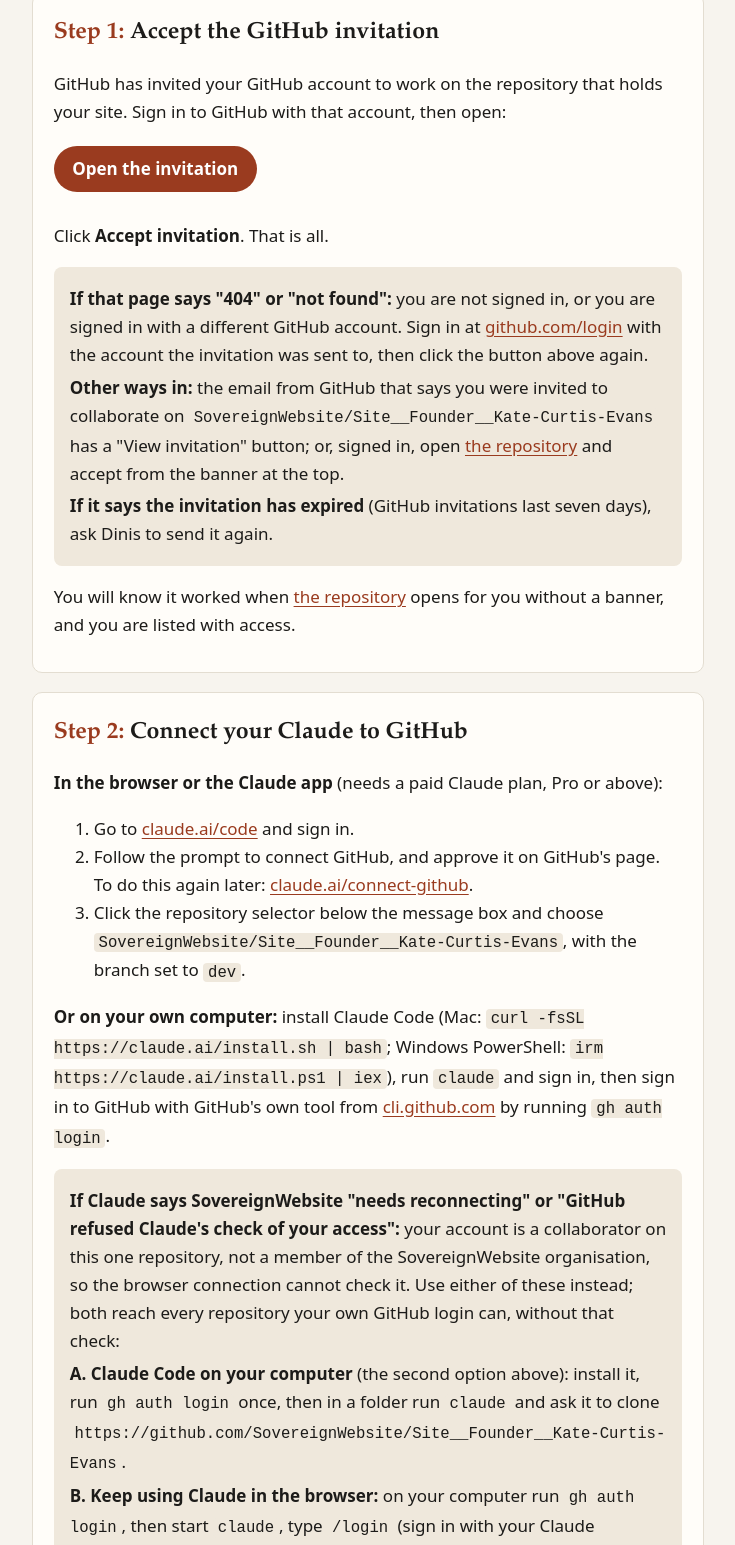
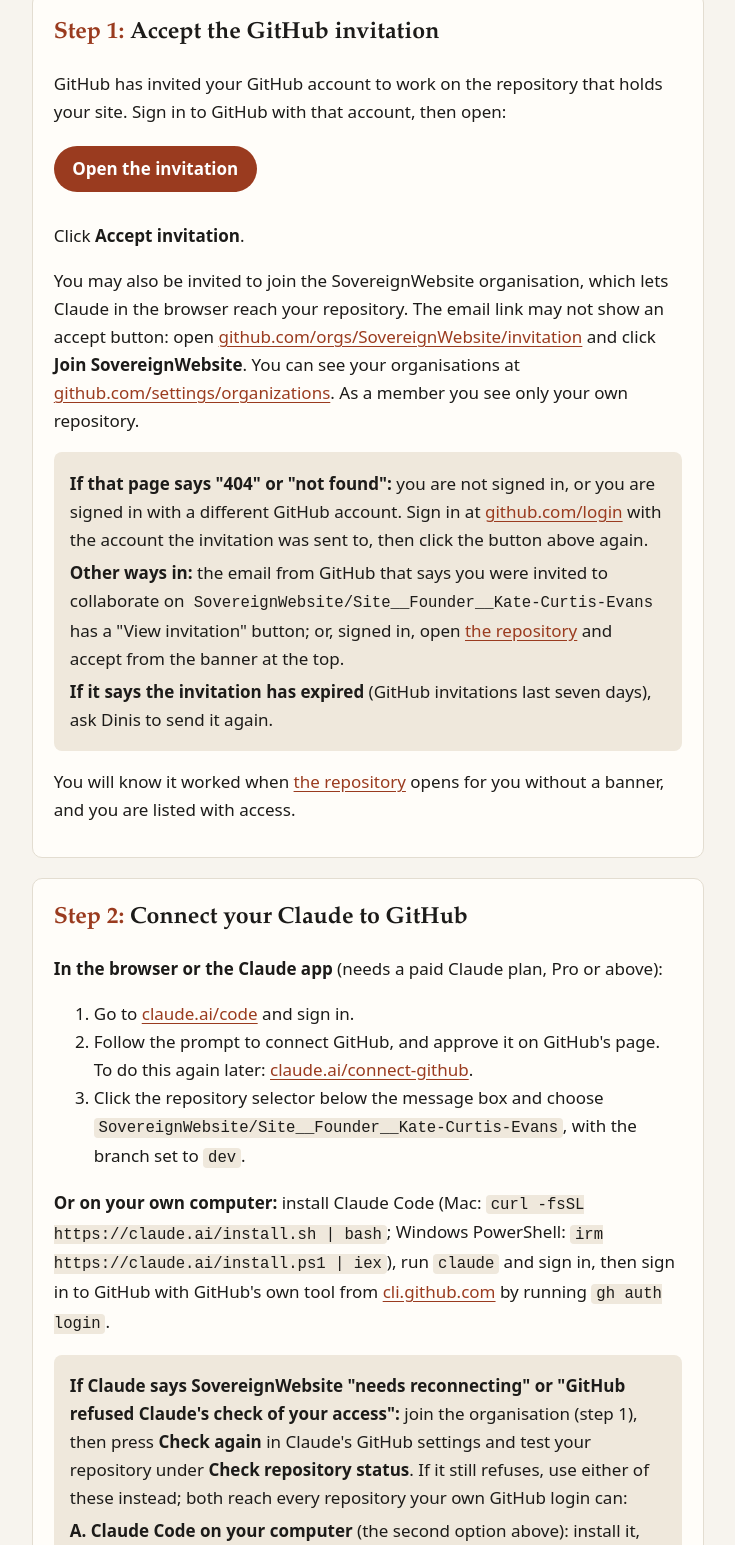
Before and after one commit to SovereignWebsite/Site__Founder__Kate-Curtis-Evans, a plain HTML site: page site/start/index.html in a window 1280 px wide. Shown: the part 307-1852 px from the top of the page, without its empty margins (272-1007 px from the left). Drawn offline with Linux system fonts and the light colour scheme.

Commit message:
Start page: join the organisation via the invitation link, then Check again
What worked for Kate: the email link did not offer an accept button;
github.com/orgs/SovereignWebsite/invitation did. Membership (base
permission No permission) clears Claude's "needs reconnecting".

Agent: kate-curtis-evans.b@SovereignWebsite.dinis
Claude-Session: https://claude.ai/code/session_01Kw9UwEREYzo2rPJ4cv4XVN

```diff
--- a/site/start/index.html
+++ b/site/start/index.html
@@ -63,7 +63,8 @@ li a,td a,footer a,ul a{display:inline-block;min-height:24px;line-height:24px}
 <h2>Accept the GitHub invitation</h2>
 <p>GitHub has invited your GitHub account to work on the repository that holds your site. Sign in to GitHub with that account, then open:</p>
 <a class="btn" href="https://github.com/SovereignWebsite/Site__Founder__Kate-Curtis-Evans/invitations">Open the invitation</a>
-<p>Click <strong>Accept invitation</strong>. That is all.</p>
+<p>Click <strong>Accept invitation</strong>.</p>
+<p>You may also be invited to join the SovereignWebsite organisation, which lets Claude in the browser reach your repository. The email link may not show an accept button: open <a href="https://github.com/orgs/SovereignWebsite/invitation">github.com/orgs/SovereignWebsite/invitation</a> and click <strong>Join SovereignWebsite</strong>. You can see your organisations at <a href="https://github.com/settings/organizations">github.com/settings/organizations</a>. As a member you see only your own repository.</p>
 <div class="help">
 <p><strong>If that page says "404" or "not found":</strong> you are not signed in, or you are signed in with a different GitHub account. Sign in at <a href="https://github.com/login">github.com/login</a> with the account the invitation was sent to, then click the button above again.</p>
 <p><strong>Other ways in:</strong> the email from GitHub that says you were invited to collaborate on <code>SovereignWebsite/Site__Founder__Kate-Curtis-Evans</code> has a "View invitation" button; or, signed in, open <a href="https://github.com/SovereignWebsite/Site__Founder__Kate-Curtis-Evans">the repository</a> and accept from the banner at the top.</p>
@@ -81,7 +82,7 @@ li a,td a,footer a,ul a{display:inline-block;min-height:24px;line-height:24px}
 <li>Click the repository selector below the message box and choose <code>SovereignWebsite/Site__Founder__Kate-Curtis-Evans</code>, with the branch set to <code>dev</code>.</li>
 </ol>
 <p><strong>Or on your own computer:</strong> install Claude Code (Mac: <code>curl -fsSL https://claude.ai/install.sh | bash</code>; Windows PowerShell: <code>irm https://claude.ai/install.ps1 | iex</code>), run <code>claude</code> and sign in, then sign in to GitHub with GitHub's own tool from <a href="https://cli.github.com/">cli.github.com</a> by running <code>gh auth login</code>.</p>
-<div class="help"><p><strong>If Claude says SovereignWebsite "needs reconnecting" or "GitHub refused Claude's check of your access":</strong> your account is a collaborator on this one repository, not a member of the SovereignWebsite organisation, so the browser connection cannot check it. Use either of these instead; both reach every repository your own GitHub login can, without that check:</p>
+<div class="help"><p><strong>If Claude says SovereignWebsite "needs reconnecting" or "GitHub refused Claude's check of your access":</strong> join the organisation (step 1), then press <strong>Check again</strong> in Claude's GitHub settings and test your repository under <strong>Check repository status</strong>. If it still refuses, use either of these instead; both reach every repository your own GitHub login can:</p>
 <p><strong>A. Claude Code on your computer</strong> (the second option above): install it, run <code>gh auth login</code> once, then in a folder run <code>claude</code> and ask it to clone <code>https://github.com/SovereignWebsite/Site__Founder__Kate-Curtis-Evans</code>.</p>
 <p><strong>B. Keep using Claude in the browser:</strong> on your computer run <code>gh auth login</code>, then start <code>claude</code>, type <code>/login</code> (sign in with your Claude account), then <code>/web-setup</code> and confirm. From then on, sessions you start at claude.ai/code can reach this repository. Source: <a href="https://code.claude.com/docs/en/web-quickstart">Claude Code on the web, quickstart</a> ("Connect from your terminal").</p>
 <p>If neither works, tell Dinis: an owner of the organisation can check its settings for the Claude GitHub App.</p></div>
```
